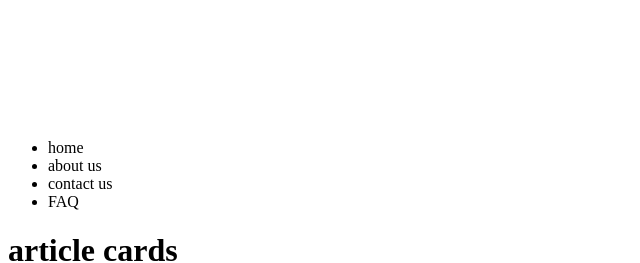
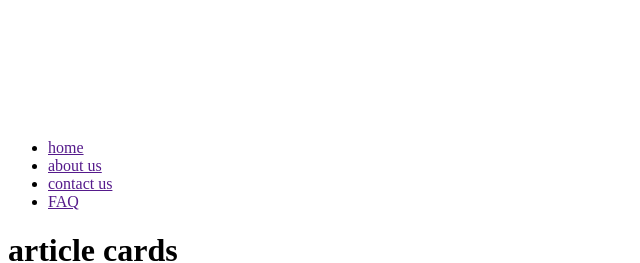
Before and after one commit to Engziad1/DEPI, a plain HTML site: page small 3 szection website.html in a window 1280 px wide. Shown: the part 1000-1263 px from the top of the page, without its empty margins (0-640 px from the left). Drawn offline with Linux system fonts and the light colour scheme.

Commit message:
editing nav list

```diff
--- a/small 3 szection website.html
+++ b/small 3 szection website.html
@@ -10,10 +10,10 @@
         <nav>
             <img src="/material/pixora.jpg" alt="">
             <ul>
-                <li>home</li>
-                <li>about us</li>
-                <li>contact us</li>
-                <li>FAQ</li>
+                <li><a href="">home</a></li>
+                <li><a href="">about us</a></li>
+                <li><a href="">contact us</a></li>
+                <li><a href="">FAQ</a></li>
             </ul>
         </nav>
     </header>
```
